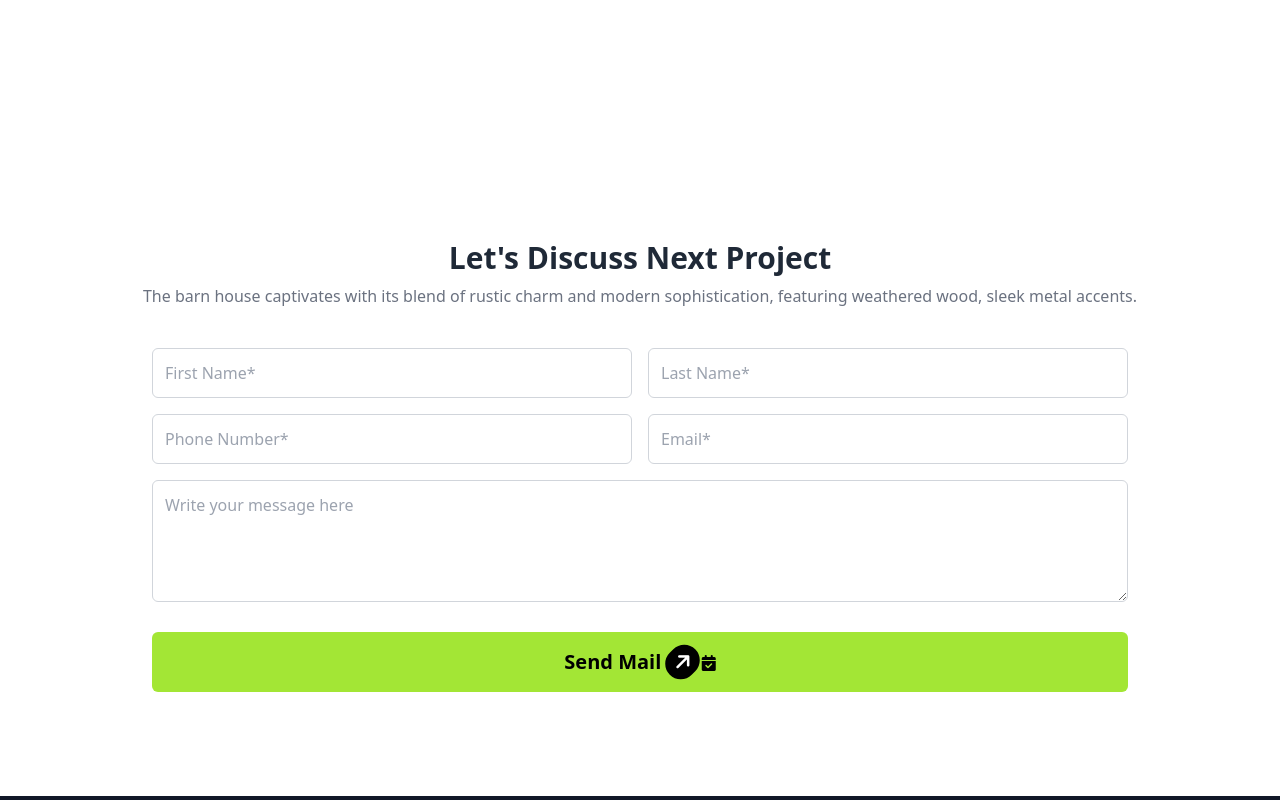
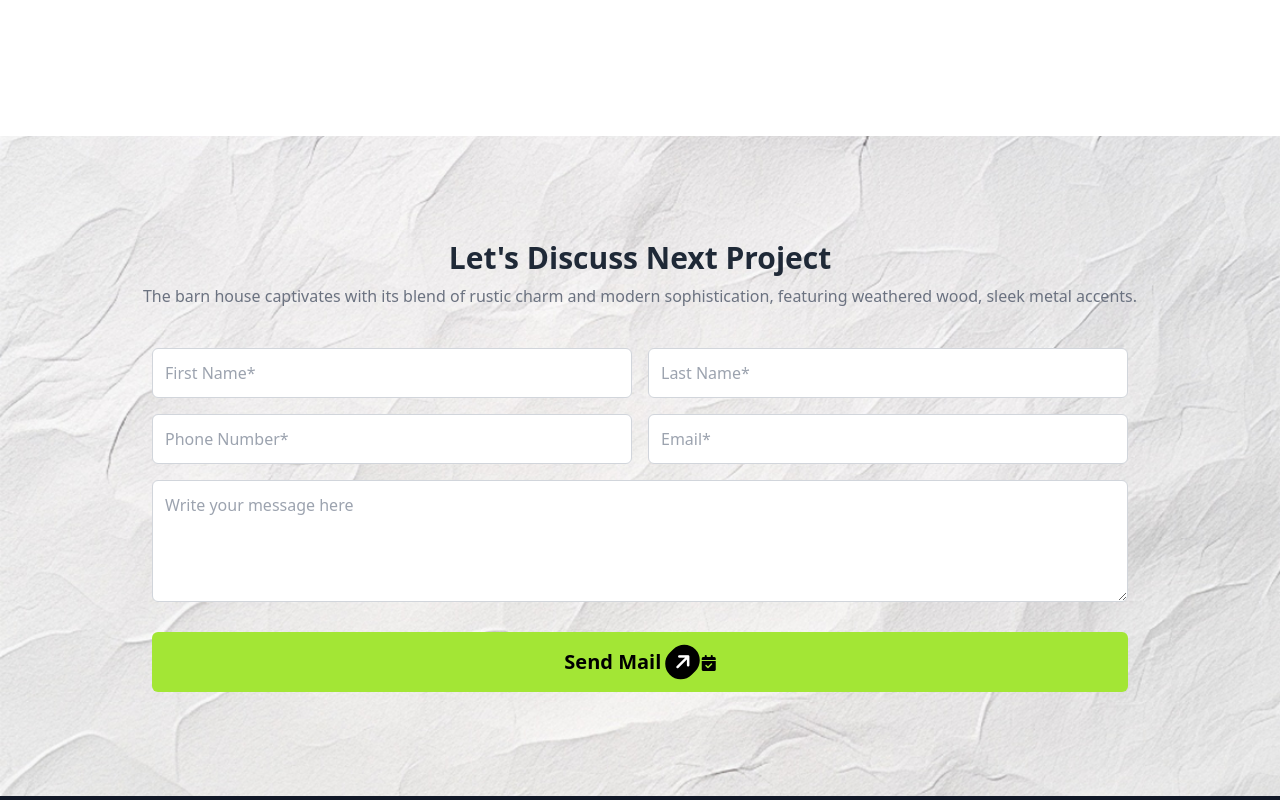
Before and after one commit to Jaheda8/assignment-03, a plain HTML site: page index.html in a window 1280 px wide. Shown: the part 3980-4780 px from the top of the page. Drawn offline with nearby package versions, Linux system fonts and the light colour scheme; the site is published under a folder, as on GitHub Pages, so addresses that start at the root find nothing.

Commit message:
final  commit

```diff
--- a/index.html
+++ b/index.html
@@ -23,7 +23,7 @@
     </script>
     <style>
         #bg-img{
-            background-image: url(/assets/bg.jpg)!important;
+            background-image: url(./assets/bg.jpg)!important;
         }
     </style>
 </head>
```
